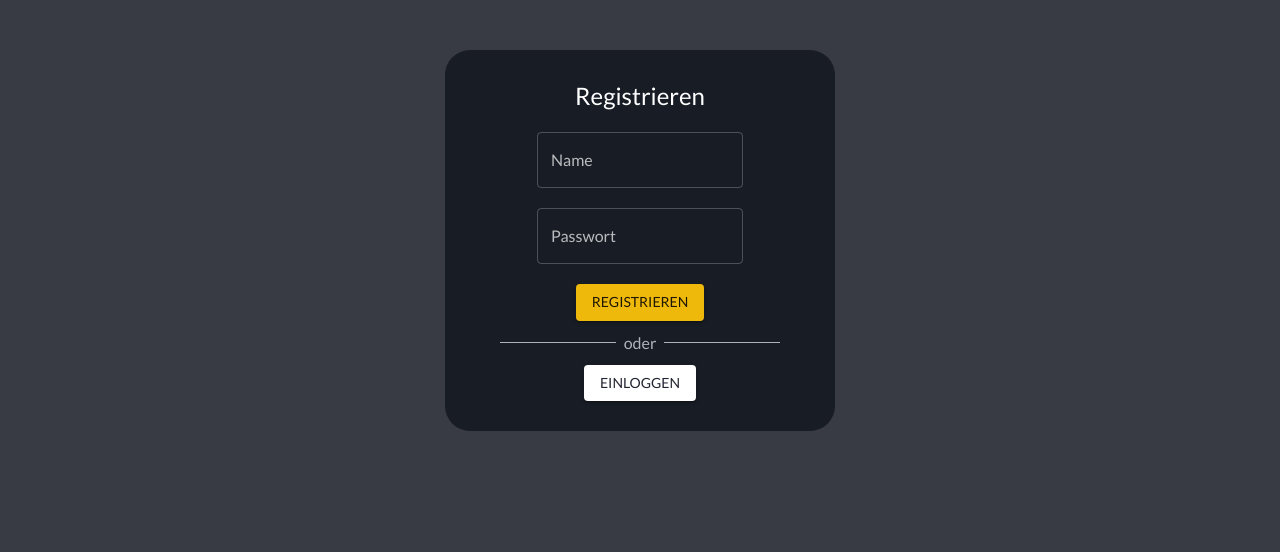
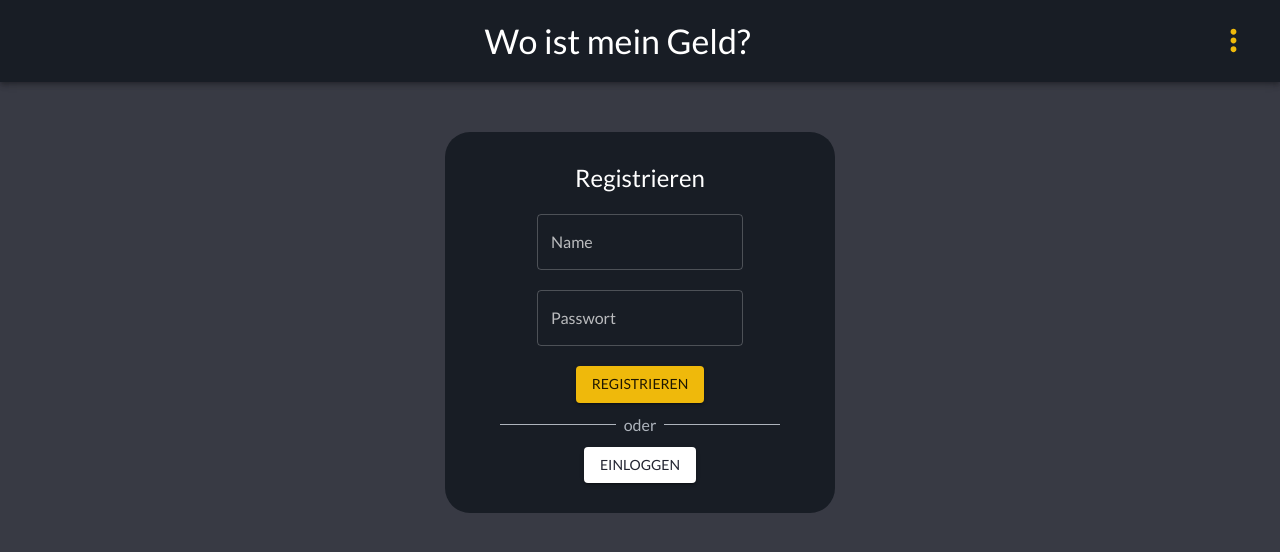
Before and after one commit to cyberlytics/WoIstMeinGeld, a React (Vite) app in the folder sys-src/frontend/: page /signUp in a window 1280 px wide. Shown: the top 552 px of the page. Built offline with nearby package versions, Linux system fonts and the light colour scheme.

Commit message:
add signOut menu to AppBar to clear jwt-cookie

```diff
--- a/sys-src/frontend/src/ThemeProvider.ts
+++ b/sys-src/frontend/src/ThemeProvider.ts
@@ -3,6 +3,7 @@ import { createTheme } from "@mui/material/styles";
 declare module "@mui/material/styles" {
     interface Palette {
         fontWhite: Palette["primary"];
+        backgroundDark: Palette["primary"];
         notFilledGray: Palette["primary"];
         primaryButton: Palette["primary"];
         secondaryFont: Palette["primary"];
@@ -14,6 +15,7 @@ declare module "@mui/material/styles" {
     interface PaletteOptions {
         fontWhite: PaletteOptions["primary"];
         notFilledGray: PaletteOptions["primary"];
+        backgroundDark: PaletteOptions["primary"];
         primaryButton: PaletteOptions["primary"];
         secondaryFont: PaletteOptions["primary"];
         foregroundGray: PaletteOptions["primary"];
@@ -29,18 +31,6 @@ declare module "@mui/material/Button" {
         primaryButton: true;
         fontWhite: true;
         badRed: true;
-    }
-}
-
-declare module "@mui/material/TextField" {
-    interface TextFieldPropsColorOverrides {
-        primaryButton: true;
-    }
-}
-
-declare module "@mui/material/InputLabel" {
-    interface InputLabelPropsColorOverrides {
-        primaryButton: true;
     }
 }
 
@@ -62,6 +52,9 @@ const theme = createTheme({
         },
         error: {
             main: "#F6455D",
+        },
+        backgroundDark: {
+            main: "#181D25",
         },
         fontWhite: {
             main: "#FFFFFF",
--- a/sys-src/frontend/src/components/AppBar.tsx
+++ b/sys-src/frontend/src/components/AppBar.tsx
@@ -1,13 +1,66 @@
 import AppBar from "@mui/material/AppBar";
-import { Typography } from "@mui/material";
+import { IconButton, Menu, MenuItem, Toolbar, Typography } from "@mui/material";
+import { useState } from "react";
+import { MoreVert } from "@mui/icons-material";
+import { FetchService } from "../FetchService";
+import { PageRoutes } from "../Routes";
+import { useNavigate } from "react-router-dom";
 
-const AppBarGeld = () => {
+const TitleAppBar = () => {
+    const navigate = useNavigate();
+    const [anchorEl, setAnchorEl] = useState<null | HTMLElement>(null);
+
+    const handleMenu = (event: React.MouseEvent<HTMLElement>) => {
+        setAnchorEl(event.currentTarget);
+    };
+
+    const handleClose = () => {
+        setAnchorEl(null);
+    };
+
+    const handleLogOut = () => {
+        FetchService.post("http://localhost:8080/signOut", {})
+            .then((response) => response.json())
+            .then((response) => {
+                console.log(response);
+                navigate(PageRoutes.signIn);
+                handleClose();
+            })
+            .catch((reason) => console.error(reason));
+    };
+
     return (
         <AppBar position="static">
-            <Typography className="appBarTitle" variant="h4" align="center">
-                Wo ist mein Geld?
-            </Typography>
+            <Toolbar sx={{ backgroundColor: "backgroundDark.main" }}>
+                <Typography className="appBarTitle" variant="h4" align="center" component="div" sx={{ flexGrow: 1 }}>
+                    Wo ist mein Geld?
+                </Typography>
+                <div>
+                    <IconButton size="small" onClick={handleMenu}>
+                        <MoreVert fontSize="large" color="primary" />
+                    </IconButton>
+                    <Menu
+                        id="menu-appbar"
+                        anchorEl={anchorEl}
+                        anchorOrigin={{
+                            vertical: "top",
+                            horizontal: "right",
+                        }}
+                        keepMounted
+                        transformOrigin={{
+                            vertical: "top",
+                            horizontal: "right",
+                        }}
+                        open={Boolean(anchorEl)}
+                        onClose={handleClose}
+                    >
+                        <MenuItem onClick={handleLogOut} color="error">
+                            <Typography color="error">Ausloggen</Typography>
+                        </MenuItem>
+                    </Menu>
+                </div>
+            </Toolbar>
         </AppBar>
     );
 };
-export default AppBarGeld;
+export default TitleAppBar;
--- a/sys-src/frontend/src/components/SignInDialog.tsx
+++ b/sys-src/frontend/src/components/SignInDialog.tsx
@@ -3,6 +3,7 @@ import { useState } from "react";
 import { useNavigate } from "react-router-dom";
 import { FetchService } from "../FetchService";
 import { PageRoutes } from "../Routes";
+import TitleAppBar from "./AppBar";
 
 export function SignInDialog() {
     const navigate = useNavigate();
@@ -54,14 +55,10 @@ export function SignInDialog() {
                 .catch((reason) => console.error(reason));
         }
     };
-    // const getResource = () => {
-    //     FetchService.get("http://localhost:8080/some-protected-resource")
-    //         .then((response) => response.json())
-    //         .then((responseAsJson) => console.log(responseAsJson))
-    //         .catch((reason) => console.error(reason));
-    // };
 
     return (
+        <>
+            <TitleAppBar />
             <div className="signUpInContainer">
                 <div className="signUpInContainerInner">
                     <Typography variant="h5" className="signUpInItems" id="heading">
@@ -86,9 +83,6 @@ export function SignInDialog() {
                     <Button variant="contained" className="signUpInItems" onClick={loginUser}>
                         Einloggen
                     </Button>
-                {/* <Button variant="contained" className="signUpInItems" onClick={getResource}>
-                    Get
-                </Button> */}
                     <Typography className="separator">oder</Typography>
                     <Button
                         variant="contained"
@@ -100,5 +94,6 @@ export function SignInDialog() {
                     </Button>
                 </div>
             </div>
+        </>
     );
 }
--- a/sys-src/frontend/src/components/SignUpDialog.tsx
+++ b/sys-src/frontend/src/components/SignUpDialog.tsx
@@ -3,6 +3,7 @@ import { useNavigate } from "react-router-dom";
 import { PageRoutes } from "../Routes";
 import { FetchService } from "../FetchService";
 import { useState } from "react";
+import TitleAppBar from "./AppBar";
 
 export function SignUpDialog() {
     const navigate = useNavigate();
@@ -43,6 +44,8 @@ export function SignUpDialog() {
     };
 
     return (
+        <>
+            <TitleAppBar />
             <div className="signUpInContainer">
                 <div className="signUpInContainerInner">
                     <Typography variant="h5" className="signUpInItems" id="heading">
@@ -71,5 +74,6 @@ export function SignUpDialog() {
                     </Button>
                 </div>
             </div>
+        </>
     );
 }
```
Also changed, not shown: 1 other file (tests, documents, lock files or other folders). Lines whose indentation alone changed are shown as unchanged.
